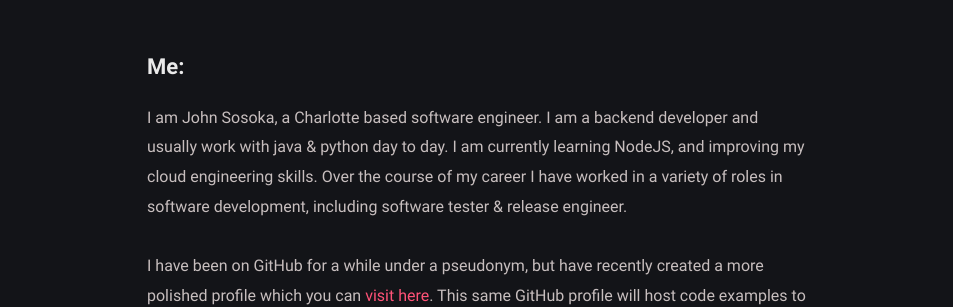
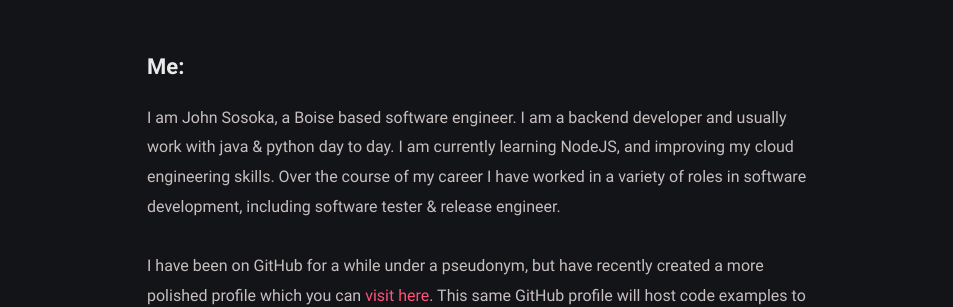
Before and after one commit to johnsosoka/site-johnsosoka-com, a Jekyll site: the page built from website/pages/about.md, in a window 1280 px wide. Shown: the part 269-576 px from the top of the page, without its empty margins (163-1116 px from the left). Built offline with Jekyll 4.4.1, drawn with Linux system fonts in a browser that asks for light colours.

```diff
--- a/website/_config.yml
+++ b/website/_config.yml
@@ -17,7 +17,7 @@ author:
   name: john sosoka # author name
   bio: >- # tell to the world
     <a href="https://github.com/johnsosoka" target="_blank" rel="noopener">@github</a>. <br>
-    A Charlotte based software engineer.
+    A Boise based software engineer.
   username: jsosoka # general username
   github: johnsosoka # github username
   twitter: twitter_username # twitter username
--- a/website/pages/about.md
+++ b/website/pages/about.md
@@ -2,13 +2,13 @@
 title: About
 permalink: /about/
 layout: page
-excerpt: I am john sosoka, a Charlotte based software engineer.
+excerpt: I am John Sosoka, a Boise based software engineer.
 comments: false
 ---
 
 ## Me:
 
-I am John Sosoka, a Charlotte based software engineer. I am a backend developer and usually work
+I am John Sosoka, a Boise based software engineer. I am a backend developer and usually work
 with java & python day to day. I am currently learning NodeJS, and improving my cloud engineering skills. Over the course of my career I have worked in a variety of roles in software development,
 including software tester & release engineer.
 
```
Also changed, not shown: website/_notes/cookbook/bitnami-ec2-administration/2022-07-28-bitnami-ec2-administration.md (added, +25 -0 lines), website/_posts/blog/2021-12-24-contact-me-form-services.md (+1 -1 lines), 1 other file.
